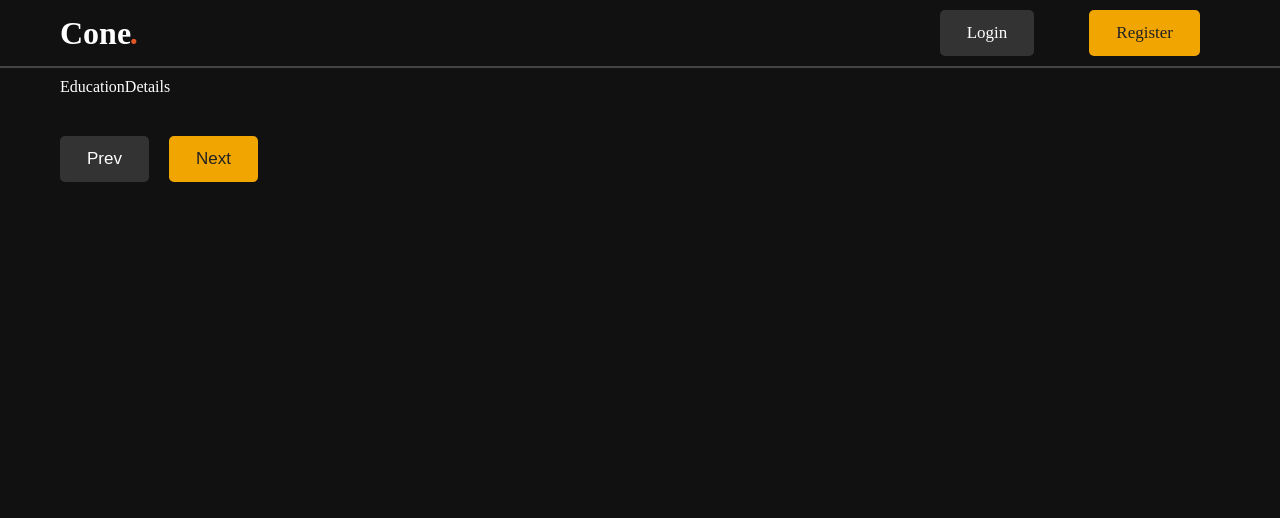
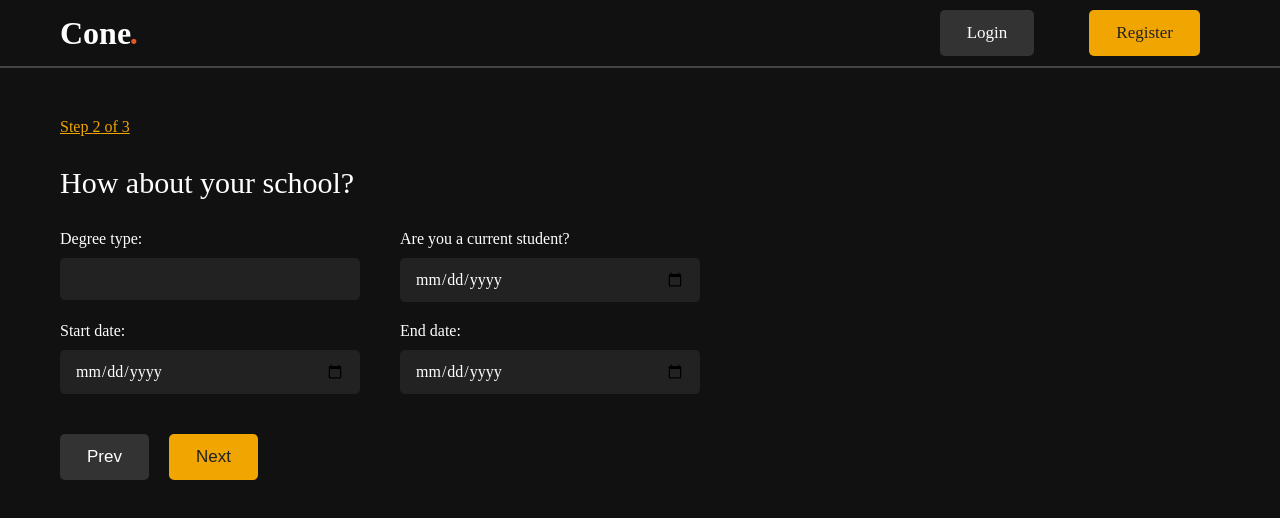
Before and after one commit to cscreationz/cone-frontend, a React (Create React App) app: page /onboard in a window 1280 px wide. Both pictures are taken after a click on the button "Next". Shown: the top 518 px of the page. Built offline with nearby package versions, Linux system fonts and the light colour scheme.

Commit message:
Education details

```diff
--- a/src/pages/OnboardingPage/EducationDetails.tsx
+++ b/src/pages/OnboardingPage/EducationDetails.tsx
@@ -2,6 +2,27 @@ import React from "react";
 
 export default function EducationDetails({ formData, setFormData }) {
   return (
-    <div>EducationDetails</div>
+    <div className="onboard-details personal-details">
+      <h2>How about your school?</h2>
+
+      <div className="input-groups">
+        <div className="input-group">
+          <label htmlFor="">Degree type:</label>
+          <input type="text" />
+        </div>
+        <div className="input-group">
+          <label htmlFor="">Are you a current student?</label>
+          <input type="date" />
+        </div>
+        <div className="input-group">
+          <label htmlFor="">Start date:</label>
+          <input type="date" />
+        </div>
+        <div className="input-group">
+          <label htmlFor="">End date:</label>
+          <input type="date" />
+        </div>
+      </div>
+    </div>
   );
 }
--- a/src/pages/OnboardingPage/OnboardingPage.css
+++ b/src/pages/OnboardingPage/OnboardingPage.css
@@ -1,5 +1,10 @@
-.onboard {
+.onboard .onboard-form {
+  margin-top: 40px;
+}
 
+.onboard .onboard-form p.step-count {
+  text-decoration: underline;
+  color: #F0A500;
 }
 
 .onboard .page-display {
@@ -10,8 +15,7 @@
   margin-right: 20px;
 }
 
-
-.personal-details h2 {
+.onboard-details h2 {
   font-weight: 400;
   font-size: 30px;
   margin-top: 30px;
@@ -25,7 +29,7 @@
 }
 
 .personal-details .input-groups .input-group label {
-  margin-bottom: 15px;
+  margin-bottom: 10px;
   display: block;
 }
 
--- a/src/pages/OnboardingPage/OnboardingPage.tsx
+++ b/src/pages/OnboardingPage/OnboardingPage.tsx
@@ -37,7 +37,8 @@ export default function OnboardingPage() {
   return (
     <div className="onboard">
       <Header />
-      <div className="container">
+      <div className="container onboard-form">
+        <p className="step-count">Step {page + 1} of 3</p>
         <div className="page-display">{PageDisplay()}</div>
 
         <button
--- a/src/pages/OnboardingPage/PersonalDetails.tsx
+++ b/src/pages/OnboardingPage/PersonalDetails.tsx
@@ -2,7 +2,7 @@ import React from "react";
 
 export default function PersonalDetails({ formData, setFormData }) {
   return (
-    <div className="personal-details">
+    <div className="onboard-details personal-details">
       <h2>Let's get to know you!</h2>
 
       <div className="input-groups">
@@ -22,8 +22,14 @@ export default function PersonalDetails({ formData, setFormData }) {
           <label htmlFor="">Date of birth:</label>
           <input type="date" />
         </div>
-
-
+        <div className="input-group">
+          <label htmlFor="">Country:</label>
+          <input type="text" />
+        </div>
+        <div className="input-group">
+          <label htmlFor="">State:</label>
+          <input type="text" />
+        </div>
       </div>
     </div>
   );
```
